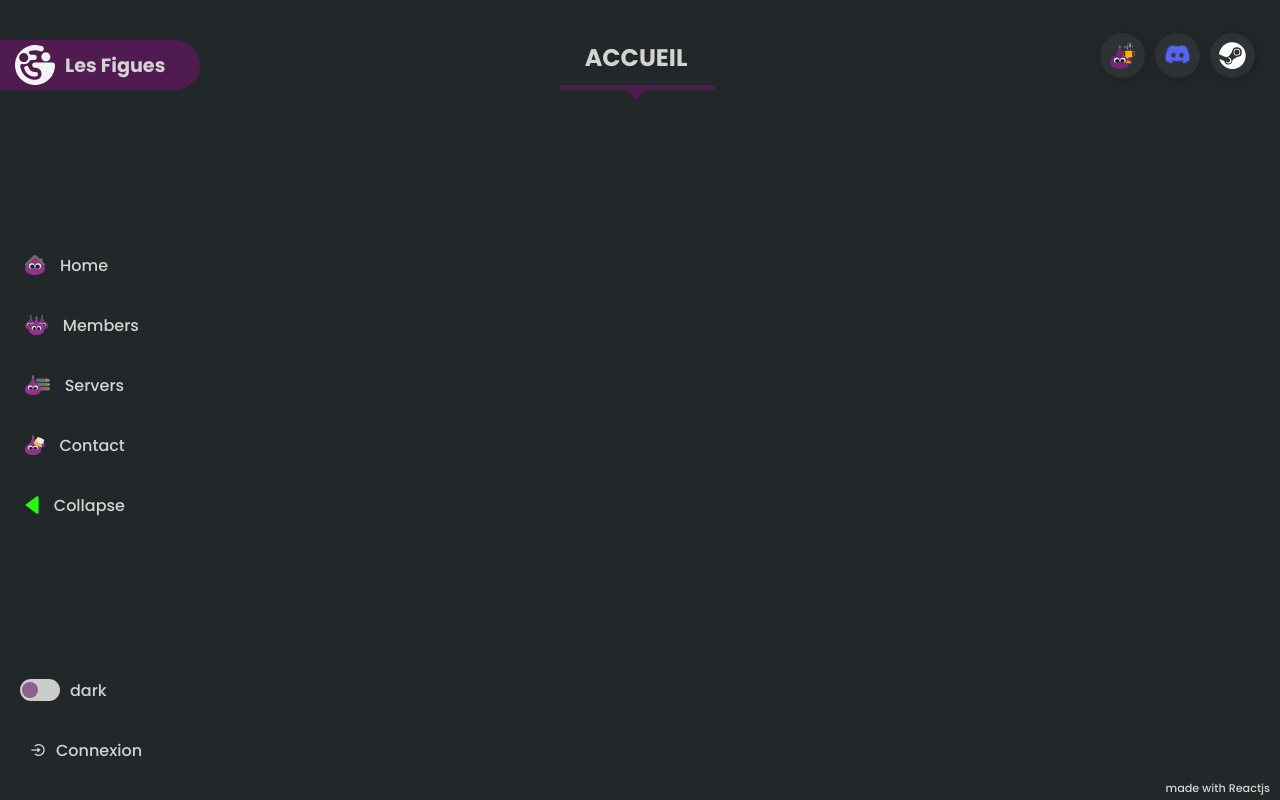
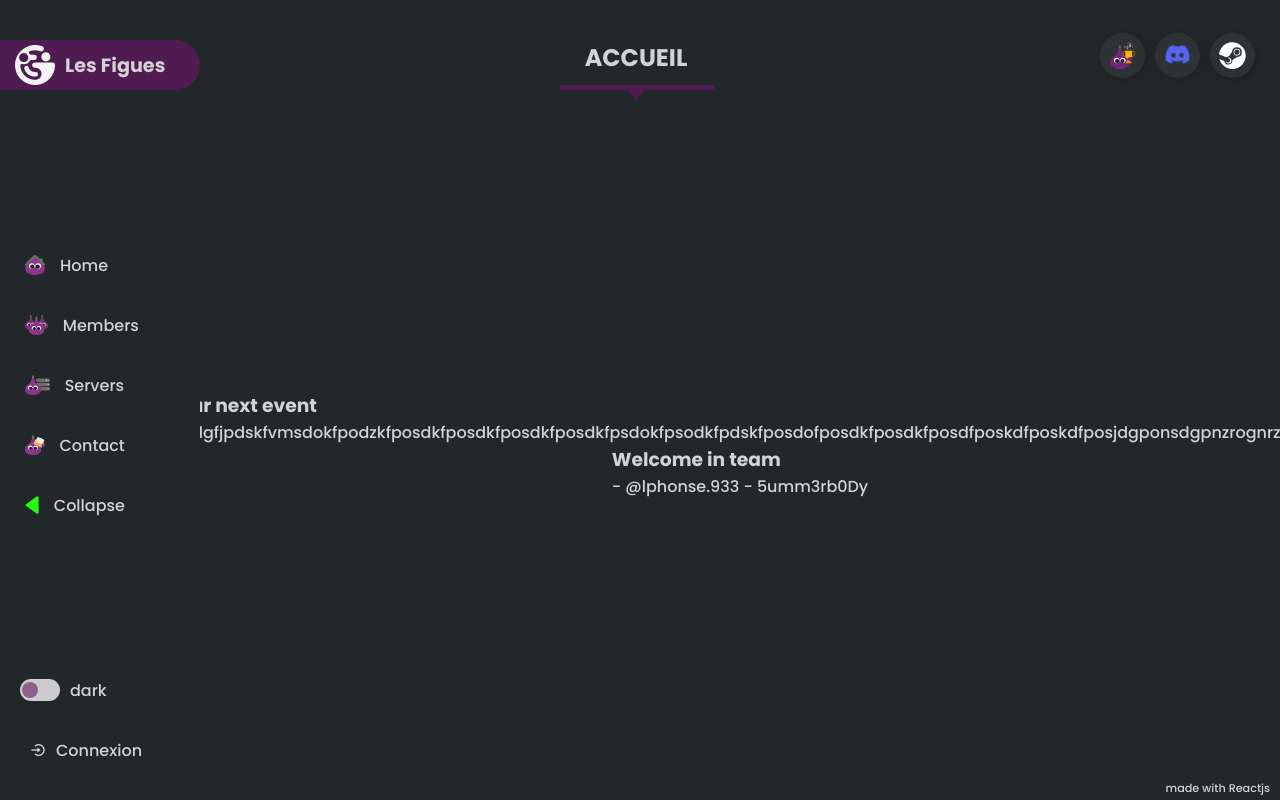
Before and after one commit to vozoul/fig3, a React (Create React App) app: page / in a window 1280 px wide. Built offline with nearby package versions, Linux system fonts and the light colour scheme.

Commit message:
WIP - simplify pages

```diff
--- /dev/null
+++ b/src/components/Layouts/Container/Container.js
@@ -0,0 +1,33 @@
+import React, {useRef, useState, useEffect} from "react"
+
+const Container = (props) => {
+    const eRef = useRef()
+    const [hght, setHght] = useState()
+    const [inHght, setInHght] = useState()
+
+
+    const getHeight = () => {
+        const nh = eRef.current?.clientHeight
+        setHght(nh)
+        const nih = document.querySelector('.container')?.scrollHeight
+        setInHght(nih)
+    }
+
+    useEffect(() => {
+        window.addEventListener("load", getHeight)
+        window.addEventListener("mousemove", getHeight)
+        window.addEventListener("mouseout", getHeight)
+        if (inHght > hght) {
+            eRef.current.classList.add('scrollable')
+        } else {
+            eRef.current.classList.remove('scrollable')
+        }
+    }, [inHght, hght])
+    return (
+        <div ref={eRef} className="container">
+            {props.children}
+        </div>
+    )
+}
+
+export default Container
--- a/src/components/UI_Components/Lists/MemberList.js
+++ b/src/components/UI_Components/Lists/MemberList.js
@@ -1,9 +1,10 @@
-// import React from "react"
 import MemberCard from "components/UI_Components/Cards/MemberCard"
 import Users from "services/fakesData/users"
 import "./Lists.css"
 
 const MemberList = (props) => {
+
+    // TODO fetch(AllUsers)
 
     const {show} = props
 
@@ -12,8 +13,7 @@ const MemberList = (props) => {
             {Users.length === 0 && "No users to display"}
             {Users.length > 0 && Users.map((user) => {
                 return(<MemberCard show={show} props={user}  key={user.id} />)
-            })
-            }
+            })}
         </div>
     )
 }
--- a/src/components/UI_Components/Lists/ServerList.js
+++ b/src/components/UI_Components/Lists/ServerList.js
@@ -1,28 +1,13 @@
-import React, { useState, useEffect, useContext } from "react"
-import {ServerCard, AddServerForm} from "components"
+import React from "react"
+import {ServerCard} from "components"
 import Servers from "services/fakesData/servers_long"
-import { UserContext } from 'services/contexts/UserContext'
-import { AppContext } from 'services/contexts/AppContext'
 import "./Lists.css"
 
 const ServerList = () => {
 
-    const user = useContext(UserContext)
-    const {toggleModal, setUseModal, setModalBg} = useContext(AppContext)
-    const [isAdmin, setIsAdmin] = useState(false)
-
-    useEffect(() => {
-        setIsAdmin(true)
-    }, [user, isAdmin])
-
-    const openForm = () => {
-        setModalBg("url('./media/img/svg/bg_servers.svg')")
-        setUseModal(<AddServerForm />)
-        toggleModal()
-    }
+    //TODO fetch(Servers)
 
     return (
-        <>
         <div className="serv-list">
             <div className="content">
                 {Servers.length === 0 && "No Servers to display"}
@@ -30,10 +15,7 @@ const ServerList = () => {
                     <ServerCard key={server.id} props={server} />
                 )}
             </div>
-                {(isAdmin && <button className="addServer_button" onClick={openForm}>+</button>)}
         </div>
-
-        </>
     )
 }
 
--- a/src/components/index.js
+++ b/src/components/index.js
@@ -1,6 +1,7 @@
 // Layout components
 export {default as Brand} from './Layouts/Brand/Brand'
 export {default as Menu} from './Layouts/Menu/Menu'
+export {default as Container} from './Layouts/Container/Container'
 export {default as Socials} from './Layouts/Socials/Socials'
 export {default as Footer} from './Layouts/Footer/Footer'
 
--- a/src/pages/Error/Error.js
+++ b/src/pages/Error/Error.js
@@ -11,8 +11,8 @@ const Error = () => {
 
     return (
         <div className="container">
-        <h1>404 - Error Page</h1>
-        <p>Page not found !</p>
+            <h1>404 - Error Page</h1>
+            <p>Page not found !</p>
         </div>
     )
 }
--- a/src/pages/Home/Home.js
+++ b/src/pages/Home/Home.js
@@ -1,39 +1,31 @@
-import React, {useRef, useEffect, useState, useContext} from "react"
+import React, { useEffect, useContext} from "react"
 import { AppContext } from "services/contexts/AppContext"
+import {Container} from "components"
 import "./Home.css"
 
 const Home = () => {
-    const eRef = useRef()
-    const [hght, setHght] = useState()
-    const [inHght, setInHght] = useState()
     const {toggleSectionTitle} = useContext(AppContext)
 
     useEffect(() => {
         toggleSectionTitle('ACCUEIL')
     }, [toggleSectionTitle])
 
-    const getHeight = () => {
-        const nh = eRef.current?.clientHeight
-        setHght(nh)
-        const nih = document.querySelector('.container')?.scrollHeight
-        setInHght(nih)
-    }
-
-    useEffect(() => {
-        window.addEventListener("load", getHeight)
-        window.addEventListener("mousemove", getHeight)
-        window.addEventListener("mouseout", getHeight)
-        if (inHght > hght) {
-            eRef.current.classList.add('scrollable')
-        } else {
-            eRef.current.classList.remove('scrollable')
-        }
-    }, [inHght, hght])
-
     return (
-        <div ref={eRef} className="container">
-            &nbsp;
-        </div>
+        <Container>
+            <div className="home-card next-event">
+                <h3>Our next event</h3>
+                <div>
+                    fsklgfjpdskfvmsdokfpodzkfposdkfposdkfposdkfposdkfpsdokfpsodkfpdskfposdofposdkfposdkfposdfposkdfposkdfposjdgponsdgpnzrognrzlnk
+                </div>
+            </div>
+            <div className="home-card last-teamate">
+                <h3>Welcome in team</h3>
+                <p>
+                    - @lphonse.933
+                    - 5umm3rb0Dy
+                </p>
+            </div>
+        </Container>
     )
 }
 
--- a/src/pages/Members/Members.js
+++ b/src/pages/Members/Members.js
@@ -1,5 +1,5 @@
 import React, {useRef, useEffect, useState, useContext} from "react"
-import {MemberList} from "components"
+import {Container, MemberList} from "components"
 import {AppContext} from "services/contexts/AppContext"
 import "./Members.css"
 
@@ -14,23 +14,23 @@ const Members = () => {
         toggleSectionTitle('Le STAFF FIG')
     }, [toggleSectionTitle])
 
-    const getHeight = () => {
-        const nh = eRef.current?.clientHeight
-        setHght(nh)
-        const nih = document.querySelector('.container.inner')?.scrollHeight
-        setInHght(nih)
-    }
+    // const getHeight = () => {
+    //     const nh = eRef.current?.clientHeight
+    //     setHght(nh)
+    //     const nih = document.querySelector('.container.inner')?.scrollHeight
+    //     setInHght(nih)
+    // }
 
-    useEffect(() => {
-        window.addEventListener("load", getHeight)
-        window.addEventListener("mousemove", getHeight)
-        window.addEventListener("mouseout", getHeight)
-        if (inHght > hght) {
-            eRef.current.classList.add('scrollable')
-        } else {
-            eRef.current.classList.remove('scrollable')
-        }
-    }, [inHght, hght])
+    // useEffect(() => {
+    //     window.addEventListener("load", getHeight)
+    //     window.addEventListener("mousemove", getHeight)
+    //     window.addEventListener("mouseout", getHeight)
+    //     if (inHght > hght) {
+    //         eRef.current.classList.add('scrollable')
+    //     } else {
+    //         eRef.current.classList.remove('scrollable')
+    //     }
+    // }, [inHght, hght])
 
     return (
         <div className="container">
@@ -51,9 +51,9 @@ const Members = () => {
                     <p>newbies</p></div>
                 <div className="element" onClick={() => setShow("all")}>ALL</div>
             </div>
-        <div ref={eRef} className="container inner" >
+            <Container className="container inner" >
                 <MemberList show={show} />
-        </div>
+            </Container>
         </div>
     )
 }
--- a/src/pages/Servers/Servers.js
+++ b/src/pages/Servers/Servers.js
@@ -1,17 +1,17 @@
 import React, {useRef, useEffect, useState, useContext} from "react"
-import {ServerList} from "components"
+import {ServerList, AddServerForm} from "components"
 import {AppContext} from "services/contexts/AppContext"
+import {UserContext} from "services/contexts/UserContext"
 import "./Servers.css"
 
 const Servers = () => {
     const eRef = useRef()
+    const user = useContext(UserContext)
+
     const [hght, setHght] = useState()
     const [inHght, setInHght] = useState()
-    const {toggleSectionTitle} = useContext(AppContext)
-
-    useEffect(() => {
-        toggleSectionTitle('Nos Serveurs')
-    }, [toggleSectionTitle])
+    const {toggleSectionTitle, toggleModal, setUseModal, setModalBg} = useContext(AppContext)
+    const [isAdmin, setIsAdmin] = useState(false)
 
     const getHeight = () => {
         const nh = eRef.current?.clientHeight
@@ -19,6 +19,20 @@ const Servers = () => {
         const nih = document.querySelector('.container')?.scrollHeight
         setInHght(nih)
     }
+
+    const openForm = () => {
+        setModalBg("url('./media/img/svg/bg_servers.svg')")
+        setUseModal(<AddServerForm />)
+        toggleModal()
+    }
+
+    useEffect(() => {
+        setIsAdmin(true)
+    }, [user, isAdmin])
+
+    useEffect(() => {
+        toggleSectionTitle('Nos Serveurs')
+    }, [toggleSectionTitle])
 
     useEffect(() => {
         window.addEventListener("load", getHeight)
@@ -34,6 +48,7 @@ const Servers = () => {
     return (
         <div ref={eRef} className="container">
             <ServerList />
+            {(isAdmin && <button className="addServer_button" onClick={openForm}>+</button>)}
         </div>
     )
 }
```
Also changed, not shown: 1 other file (tests, documents, lock files or other folders). Lines whose indentation alone changed are shown as unchanged.
